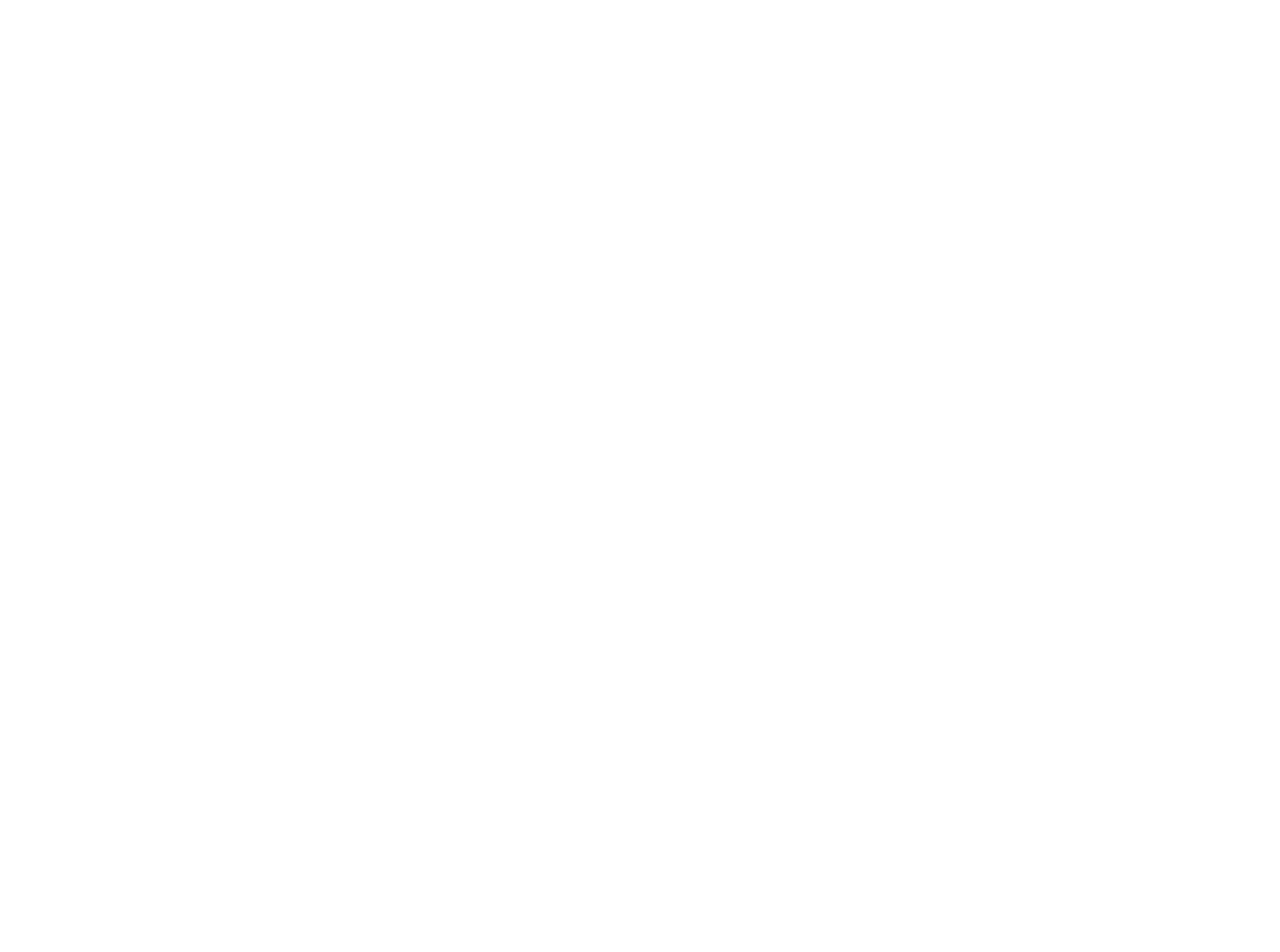
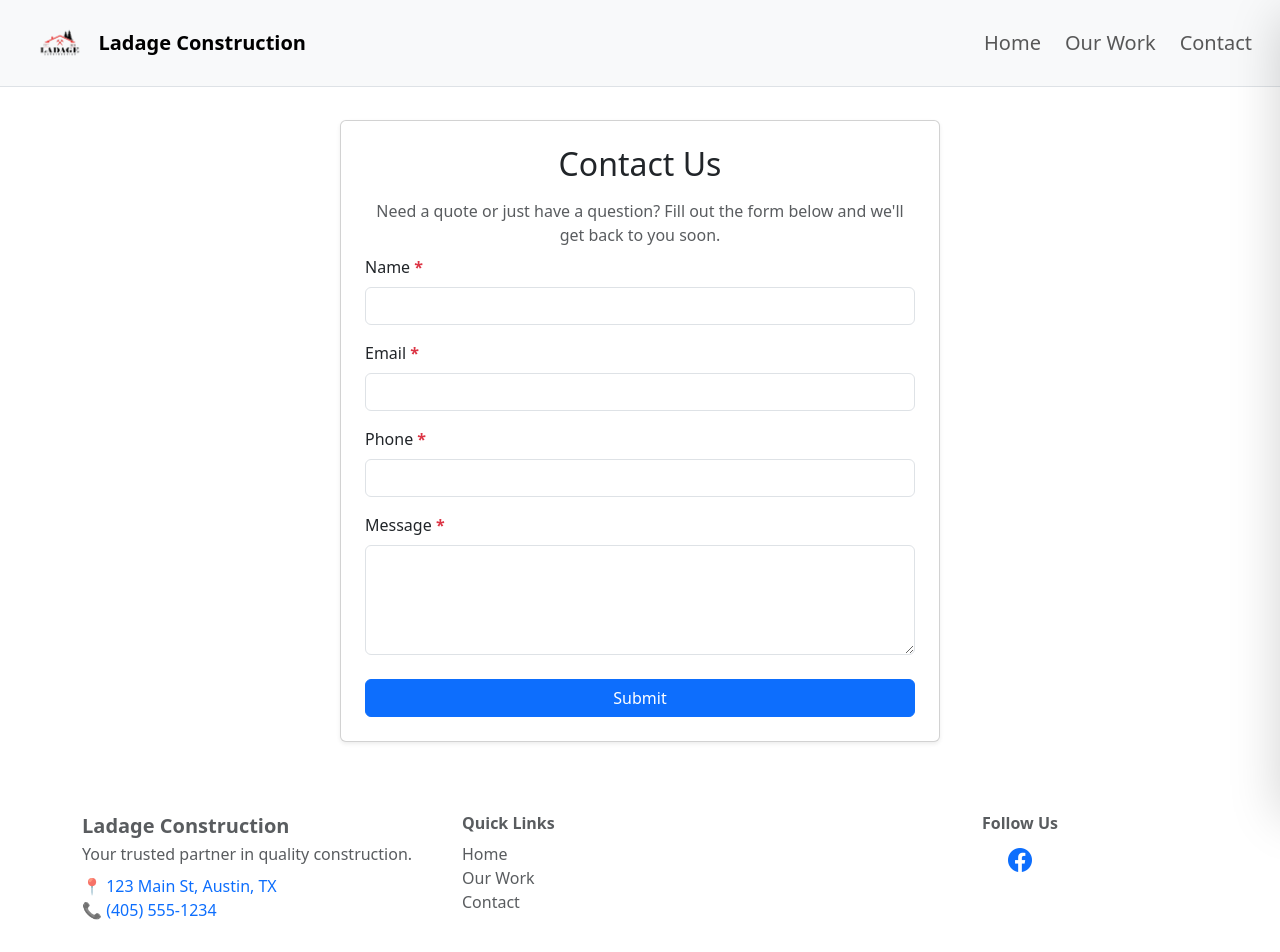
Before and after one commit to jamesthedev/ladage-construction-app, a React (Vite) app in the folder ladage-construction/: page /ladage-construction-app/contact in a window 1280 px wide. Shown: the top 952 px of the page. Before the commit the page ends 800 px from the top, so only its background shows below. Built offline with nearby package versions, Linux system fonts and the light colour scheme.

Commit message:
gh pages config

```diff
--- a/ladage-construction/package.json
+++ b/ladage-construction/package.json
@@ -1,5 +1,5 @@
 {
-  "name": "ladage-construction",
+  "name": "ladage-construction-app",
   "private": true,
   "version": "0.0.0",
   "type": "module",
@@ -29,6 +29,7 @@
     "eslint": "^9.30.1",
     "eslint-plugin-react-hooks": "^5.2.0",
     "eslint-plugin-react-refresh": "^0.4.20",
+    "gh-pages": "^6.3.0",
     "globals": "^16.3.0",
     "typescript": "~5.8.3",
     "typescript-eslint": "^8.35.1",
--- a/ladage-construction/src/components/footer/Footer.tsx
+++ b/ladage-construction/src/components/footer/Footer.tsx
@@ -37,8 +37,8 @@
                         <h6 className="fw-bold mb-2">Quick Links</h6>
                         <ul className="list-unstyled">
                             <li><a href="/" className="text-muted text-decoration-none">Home</a></li>
-                            <li><a href="/ourwork" className="text-muted text-decoration-none">Our Work</a></li>
-                            <li><a href="/contact" className="text-muted text-decoration-none">Contact</a></li>
+                            <li><a href="./ourwork" className="text-muted text-decoration-none">Our Work</a></li>
+                            <li><a href="./contact" className="text-muted text-decoration-none">Contact</a></li>
                         </ul>
                     </div>
 
--- a/ladage-construction/src/features/home/FeaturedProject.tsx
+++ b/ladage-construction/src/features/home/FeaturedProject.tsx
@@ -21,7 +21,7 @@
                 lighting, high-end materials, and expert craftsmanship. The client's vision was brought
                 to life with precision and care.
               </p>
-              <a href="/ourwork" className="btn btn-outline-primary mt-2">
+              <a href="./ourwork" className="btn btn-outline-primary mt-2">
                 See More Projects
               </a>
             </div>
--- a/ladage-construction/src/main.tsx
+++ b/ladage-construction/src/main.tsx
@@ -10,7 +10,7 @@
 
 createRoot(document.getElementById('root')!).render(
   <StrictMode>
-    <BrowserRouter basename="/ladage-construction">
+    <BrowserRouter basename="/ladage-construction-app">
       <App />
     </BrowserRouter>
   </StrictMode>
--- a/ladage-construction/vite.config.ts
+++ b/ladage-construction/vite.config.ts
@@ -3,6 +3,6 @@
 import react from '@vitejs/plugin-react'
 
 export default defineConfig({
-  base: '/ladage-construction/',
+  base: '/ladage-construction-app/',
   plugins: [react()],
 })
```
Also changed, not shown: 1 other file (tests, documents, lock files or other folders).
